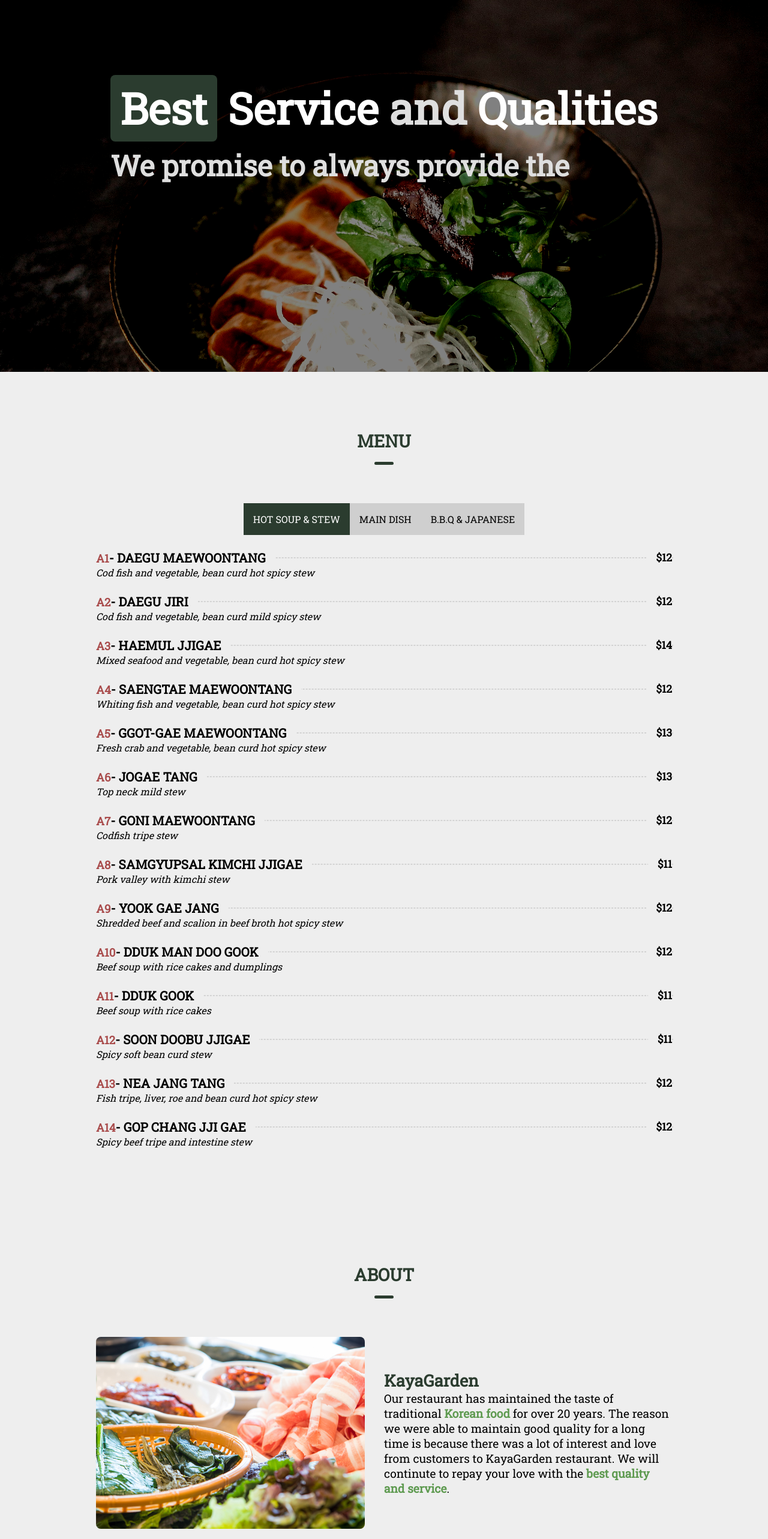
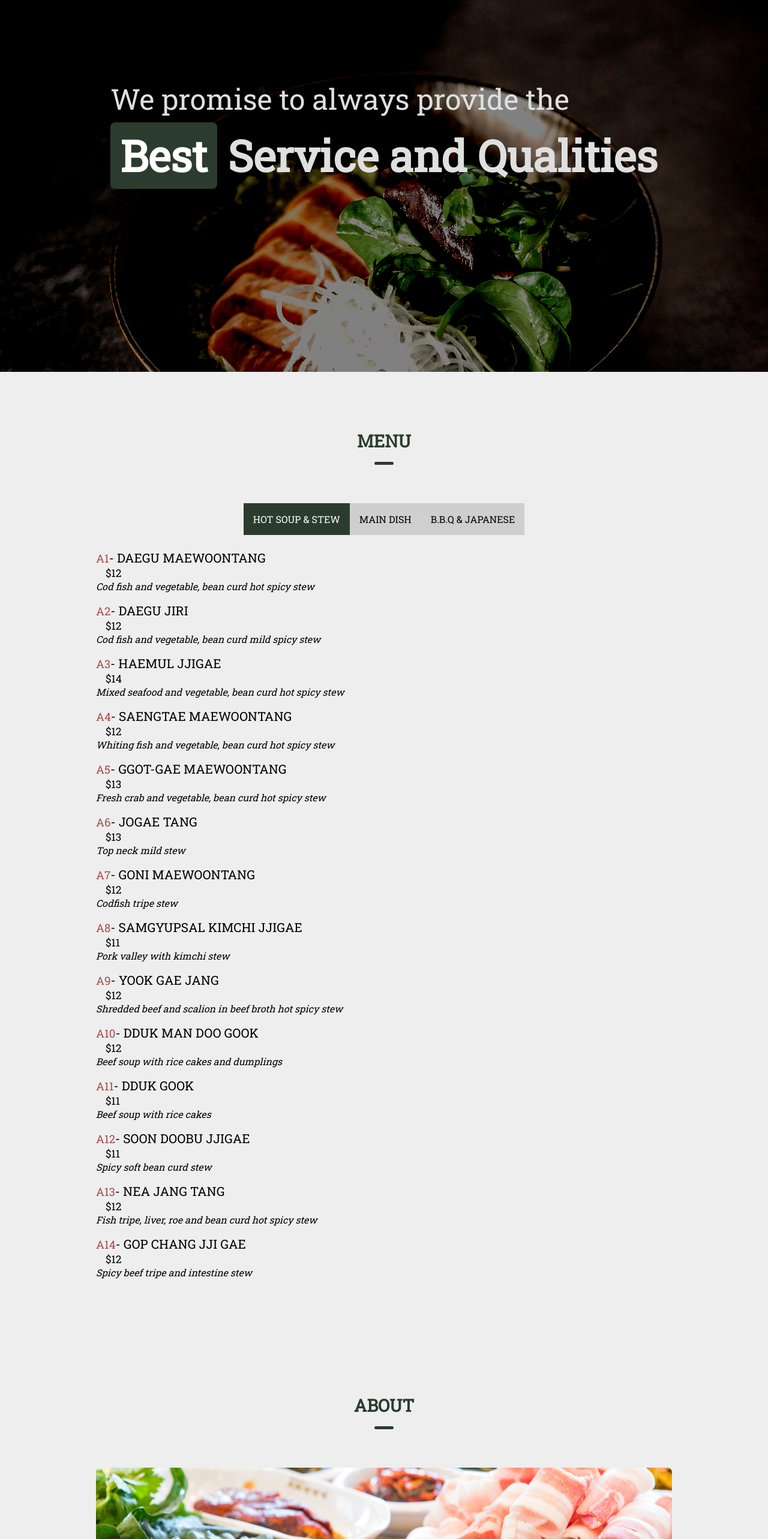
Before and after one commit to SunilPark1129/re-kaya-garden, a React (Create React App) app: page / in a window 1280 px wide. Shown: the part 180-2746 px from the top of the page at 60% size. Built offline with nearby package versions, Linux system fonts and the light colour scheme.

Commit message:
Edited semantic tags

```diff
--- a/src/components/Footer.jsx
+++ b/src/components/Footer.jsx
@@ -4,7 +4,11 @@ This page has no additional information other than the copyright text.
 */
 
 const Footer = () => {
-  return <footer>&copy; COPYRIGHT KAYAGARDEN LEONIA NJ - 2022</footer>;
+  return (
+    <footer>
+      <p>&copy; COPYRIGHT KAYAGARDEN LEONIA NJ - 2022</p>
+    </footer>
+  );
 };
 
 export default Footer;
--- a/src/pages/About.jsx
+++ b/src/pages/About.jsx
@@ -15,12 +15,10 @@ const About = () => {
     <section className="page about" id="about">
       <div className="wrapper">
         <Header props="ABOUT" />
-        <main>
-          <section className="about__box">
-            <div className="about__box__img">
-              <img src={bbq} alt="BBQ" />
-            </div>
-            <div className="about__box__text">
+        <article>
+          <section className="about__content">
+            <img src={bbq} alt="BBQ" />
+            <div className="about__content__text">
               <h2>KayaGarden</h2>
               <p>
                 Our restaurant has maintained the taste of traditional{" "}
@@ -32,11 +30,9 @@ const About = () => {
               </p>
             </div>
           </section>
-          <section className="about__box">
-            <div className="about__box__img">
-              <img src={sushi} alt="Sushi" />
-            </div>
-            <div className="about__box__text">
+          <section className="about__content">
+            <img src={sushi} alt="Sushi" />
+            <div className="about__content__text">
               <h2>Service</h2>
               <p>
                 In order to preserve the <span>pride</span> of traditional food,
@@ -48,7 +44,7 @@ const About = () => {
               </p>
             </div>
           </section>
-        </main>
+        </article>
       </div>
     </section>
   );
--- a/src/pages/Home.jsx
+++ b/src/pages/Home.jsx
@@ -12,10 +12,10 @@ const Home = () => {
       <div className="home__bg" />
       <div className="wrapper">
         <div className="home__content">
+          <p>We promise to always provide the</p>
           <h1>
-            <span>Best</span> <span>Service</span> and <span>Qualities</span>
+            <span>Best</span> Service and Qualities
           </h1>
-          <h2>We promise to always provide the</h2>
         </div>
       </div>
     </section>
--- a/src/pages/Location.jsx
+++ b/src/pages/Location.jsx
@@ -17,13 +17,13 @@ const Location = () => {
     <section className="page location" id="location">
       <div className="wrapper">
         <Header props="LOCATION" />
-        <main>
+        <article>
           <div className="location__line"></div>
           <section className="location__left">
-            <div className="location__left__top">
-              <h3>
+            <div className="location__left__map">
+              <h5>
                 Address <FontAwesomeIcon icon={faLocationDot} />
-              </h3>
+              </h5>
               <address>450 Broad Ave, Leonia, NJ 07605</address>
               <a
                 className="location__map"
@@ -35,23 +35,23 @@ const Location = () => {
                 Google Map
               </a>
             </div>
-            <div className="location__left__center">
-              <h3>
+            <div>
+              <h5>
                 Email <FontAwesomeIcon icon={faEnvelope} />
-              </h3>
+              </h5>
               <p>kayagardeninc@gmail.com</p>
             </div>
-            <div className="location__left__bottom">
-              <h3>
+            <div>
+              <h5>
                 Phone <FontAwesomeIcon icon={faPhone} />
-              </h3>
+              </h5>
               <p>(201)461-7525</p>
             </div>
           </section>
           <section className="location__right">
-            <h3>
+            <h5>
               Open Hours <FontAwesomeIcon icon={faStore} />
-            </h3>
+            </h5>
             <p>
               <span>SAT</span> 11:15AM–10:30PM
             </p>
@@ -74,7 +74,7 @@ const Location = () => {
               <span>FRI</span> 11:15AM–10:30PM
             </p>
           </section>
-        </main>
+        </article>
       </div>
     </section>
   );
--- a/src/pages/Menu.jsx
+++ b/src/pages/Menu.jsx
@@ -16,7 +16,7 @@ const Menu = () => {
     <section className="page menu" id="menu">
       <div className="wrapper">
         <Header props={"MENU"} />
-        <main>
+        <article>
           <ul className="menu__btn">
             {menuList.map((item, idx) => {
               return (
@@ -35,25 +35,27 @@ const Menu = () => {
               );
             })}
           </ul>
+          <ol>
             {menuList[menuPage].items.map((item, idx) => {
               return (
-              <div className="menu__item" key={item.name}>
+                <li className="menu__item" key={item.name}>
                   <div className="menu__item__top">
-                  <h3>
+                    <p className="menu__item__id">
                       <span>
                         {String.fromCharCode(65 + menuPage) + (idx + 1)}
                       </span>
                       {"- " + item.name}
-                  </h3>
-                  <h4>{`$${item.price}`}</h4>
+                    </p>
+                    <p className="menu__item__price">{`$${item.price}`}</p>
                   </div>
                   <div className="menu__item__bottom">
                     <p>{item.description}</p>
                   </div>
-              </div>
+                </li>
               );
             })}
-        </main>
+          </ol>
+        </article>
       </div>
     </section>
   );
--- a/src/pages/page.css
+++ b/src/pages/page.css
@@ -5,7 +5,7 @@
 .page .wrapper {
   padding: 4rem 2rem;
 }
-.page main {
+.page article {
   padding: 2rem 0;
 }
 
@@ -38,11 +38,11 @@
 }
 .home h1 {
   color: rgb(223, 223, 223);
-  font-size: 4.5rem;
+  font-size: 4.5em;
 }
-.home h2 {
+.home p {
   color: rgb(223, 223, 223);
-  font-size: 3rem;
+  font-size: 3em;
 }
 .home span {
   color: #fff;
@@ -57,7 +57,7 @@
   display: flex;
   justify-content: center;
 }
-.menu li {
+.menu ul > li {
   padding: 1rem;
   background-color: rgb(207, 207, 207);
   cursor: pointer;
@@ -65,10 +65,15 @@
   display: flex;
   align-items: center;
 }
-.menu li:hover {
+.menu ul > li:hover {
   filter: brightness(110%);
 }
-.menu main {
+.menu ol {
+  display: grid;
+  gap: 1em;
+  list-style: none;
+}
+.menu article {
   display: flex;
   flex-direction: column;
   gap: 1.5rem;
@@ -78,13 +83,13 @@
   max-width: 60rem;
   width: 100%;
 }
-.menu__item__top {
+.menu__item__map {
   display: flex;
   justify-content: space-between;
   position: relative;
   align-items: center;
 }
-.menu__item__top:after {
+.menu__item__map:after {
   position: absolute;
   content: "";
   top: 50%;
@@ -96,28 +101,28 @@
   color: rgb(169, 76, 76);
   font-size: 0.9em;
 }
-.menu__item h3 {
+.menu__item__id {
   z-index: 9;
   background-color: var(--bg-clr);
   padding-right: 1rem;
   font-size: 1.3em;
 }
-.menu__item h4 {
+.menu__item__price {
   z-index: 9;
   background-color: var(--bg-clr);
   padding-left: 1rem;
   font-size: 1.1em;
 }
-.menu__item p {
+.menu__item .menu__item__bottom p {
   font-style: italic;
 }
 
-.about main {
+.about article {
   display: flex;
   flex-direction: column;
   gap: 2rem;
 }
-.about__box {
+.about__content {
   display: flex;
   gap: 2rem;
   align-items: center;
@@ -125,42 +130,41 @@
   margin: auto;
   width: 100%;
   justify-content: space-between;
+  flex-wrap: wrap;
 }
-.about__box:nth-child(2) {
+.about__content:nth-child(2) {
   flex-direction: row-reverse;
 }
-.about__box__img {
-  flex: 1 1 35%;
-  height: 20rem;
+.about__content:nth-child(2) img {
+  flex: 1 1 30%;
 }
-.about__box img {
+.about__content img {
   border-radius: 0.5rem;
   width: 100%;
-  height: 100%;
+  height: 20rem;
   -o-object-fit: cover;
      object-fit: cover;
   -o-object-position: center;
      object-position: center;
 }
-.about__box__text {
+.about__content__text {
   display: flex;
   flex-direction: column;
-  width: 100%;
-  max-width: 30rem;
+  flex: 1 1 60%;
 }
-.about__box__text h2 {
+.about__content__text h2 {
   font-size: 1.7em;
   color: var(--main-clr);
 }
-.about__box__text p {
+.about__content__text p {
   font-size: 1.2em;
 }
-.about__box__text span {
+.about__content__text span {
   color: rgb(94, 154, 80);
   font-weight: bold;
 }
 
-.location main {
+.location article {
   display: flex;
   flex-direction: row;
   gap: 5rem;
@@ -172,7 +176,7 @@
   flex-direction: column;
   line-height: 2em;
 }
-.location h3 {
+.location h5 {
   color: var(--main-clr);
   font-size: 1.5em;
   padding-bottom: 0.5rem;
@@ -184,18 +188,18 @@
   gap: 2em;
   text-align: right;
 }
-.location__left__top {
+.location__left__map {
   display: flex;
   flex-direction: column;
 }
-.location__left__top a {
+.location__left__map a {
   margin-left: auto;
   background-color: var(--main-clr);
   color: #fff;
   padding: 0.5em 1em;
   border-radius: 0.5rem;
 }
-.location__left__top a:hover {
+.location__left__map a:hover {
   filter: brightness(120%);
 }
 .location__line {
@@ -219,7 +223,7 @@
   .page .wrapper {
     padding: 4rem 1rem;
   }
-  .page main {
+  .page article {
     padding: 1rem 0;
   }
   .home {
@@ -237,7 +241,7 @@
   .menu__btn li {
     justify-content: center;
   }
-  .location main {
+  .location article {
     flex-wrap: wrap;
     gap: 2em;
   }
--- a/src/pages/page.scss
+++ b/src/pages/page.scss
@@ -5,7 +5,7 @@
   .wrapper {
     padding: 4rem 2rem;
   }
-    main {
+  article {
     padding: 2rem 0;
   }
 }
@@ -39,11 +39,11 @@
   }
   h1 {
     color: rgb(223, 223, 223);
-        font-size: 4.5rem;
+    font-size: 4.5em;
   }
-    h2 {
+  p {
     color: rgb(223, 223, 223);
-        font-size: 3rem;
+    font-size: 3em;
   }
   span {
     color: #fff;
@@ -61,7 +61,7 @@
     display: flex;
     justify-content: center;
   }
-    li {
+  ul > li {
     padding: 1rem;
     background-color: rgb(207, 207, 207);
     cursor: pointer;
@@ -72,7 +72,12 @@
       filter: brightness(110%);
     }
   }
-    main {
+  ol {
+    display: grid;
+    gap: 1em;
+    list-style: none;
+  }
+  article {
     display: flex;
     flex-direction: column;
     gap: 1.5rem;
@@ -81,7 +86,7 @@
     margin: auto;
     max-width: 60rem;
     width: 100%;
-        &__top {
+    &__map {
       display: flex;
       justify-content: space-between;
       position: relative;
@@ -99,19 +104,19 @@
       color: rgb(169, 76, 76);
       font-size: 0.9em;
     }
-        h3 {
+    &__id {
       z-index: 9;
       background-color: var(--bg-clr);
       padding-right: 1rem;
       font-size: 1.3em;
     }
-        h4 {
+    &__price {
       z-index: 9;
       background-color: var(--bg-clr);
       padding-left: 1rem;
       font-size: 1.1em;
     }
-        p {
+    .menu__item__bottom p {
       font-style: italic;
     }
   }
@@ -119,12 +124,12 @@
 
 // =================================== about page styling ===================================== //
 .about {
-    main {
+  article {
     display: flex;
     flex-direction: column;
     gap: 2rem;
   }
-    &__box {
+  &__content {
     display: flex;
     gap: 2rem;
     align-items: center;
@@ -132,25 +137,24 @@
     margin: auto;
     width: 100%;
     justify-content: space-between;
+    flex-wrap: wrap;
     &:nth-child(2) {
       flex-direction: row-reverse;
+      img {
+        flex: 1 1 30%;
       }
-        &__img {
-            flex: 1 1 35%;
-            height: 20rem;
     }
     img {
       border-radius: 0.5rem;
       width: 100%;
-            height: 100%;
+      height: 20rem;
       object-fit: cover;
       object-position: center;
     }
     &__text {
       display: flex;
       flex-direction: column;
-            width: 100%;
-            max-width: 30rem;
+      flex: 1 1 60%;
       h2 {
         font-size: 1.7em;
         color: var(--main-clr);
@@ -168,7 +172,7 @@
 
 // =================================== location page styling ===================================== //
 .location {
-    main {
+  article {
     display: flex;
     flex-direction: row;
     gap: 5rem;
@@ -180,7 +184,7 @@
     flex-direction: column;
     line-height: 2em;
   }
-    h3 {
+  h5 {
     color: var(--main-clr);
     font-size: 1.5em;
     padding-bottom: 0.5rem;
@@ -191,7 +195,7 @@
   &__left {
     gap: 2em;
     text-align: right;
-        &__top {
+    &__map {
       display: flex;
       flex-direction: column;
       a {
@@ -229,7 +233,7 @@
     .wrapper {
       padding: 4rem 1rem;
     }
-        main {
+    article {
       padding: 1rem 0;
     }
   }
@@ -251,7 +255,7 @@
     }
   }
   .location {
-        main {
+    article {
       flex-wrap: wrap;
       gap: 2em;
     }
```
Also changed, not shown: 1 other file (tests, documents, lock files or other folders). Lines whose indentation alone changed are shown as unchanged.
